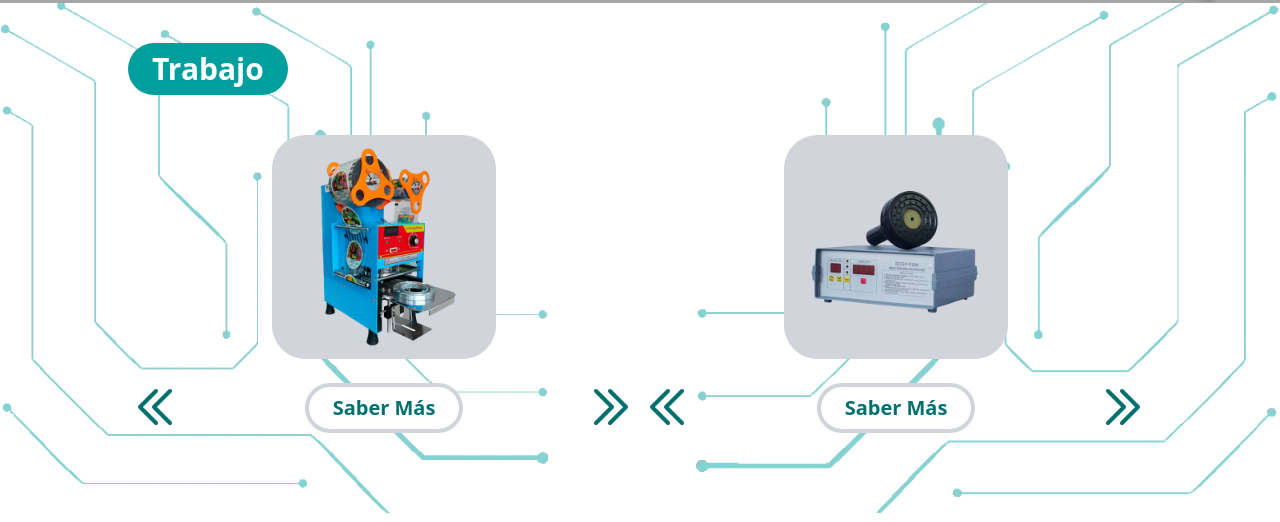
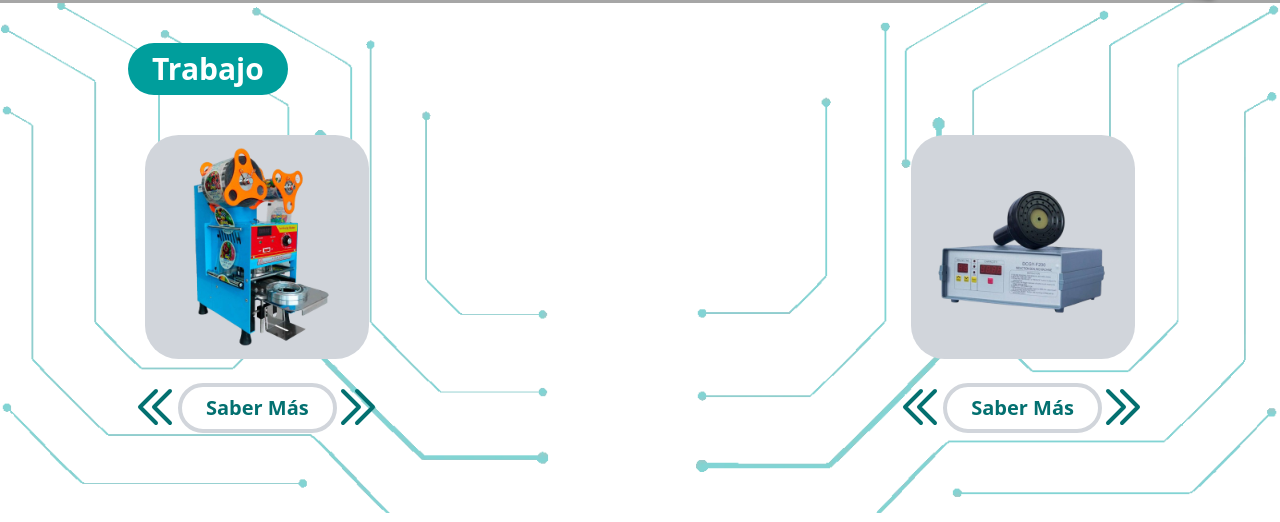
Before and after one commit to yuntasproducciones/tami-teams, a React (Vite) app in the folder frontend/: page /products in a window 1280 px wide. Shown: the part 797-1319 px from the top of the page. Built offline with nearby package versions, Linux system fonts and the light colour scheme.

Commit message:
se cambio el grid por un flex para que se visualice mejor

```diff
--- a/frontend/src/presentation/components/productos/SeccionLayer.tsx
+++ b/frontend/src/presentation/components/productos/SeccionLayer.tsx
@@ -18,13 +18,7 @@ const SeccionLayer = (seccion: Seccion) => {
           <h2 className="text-white bg-verde_turquesa px-6 py-2 w-fit rounded-full text-3xl font-bold">
             {seccion.nombreSeccion}
           </h2>
-          <div
-            className={`grid ${
-              seccion.productosDeLaSeccion.length <= 3
-                ? "grid-flow-col auto-cols-auto"
-                : "grid-cols-3 auto-rows-auto"
-            }`}
-          >
+          <div className={`flex flex-wrap justify-between`}>
             {seccion.productosDeLaSeccion.map((producto) => {
               return <ProductCard {...producto} />;
             })}
```
